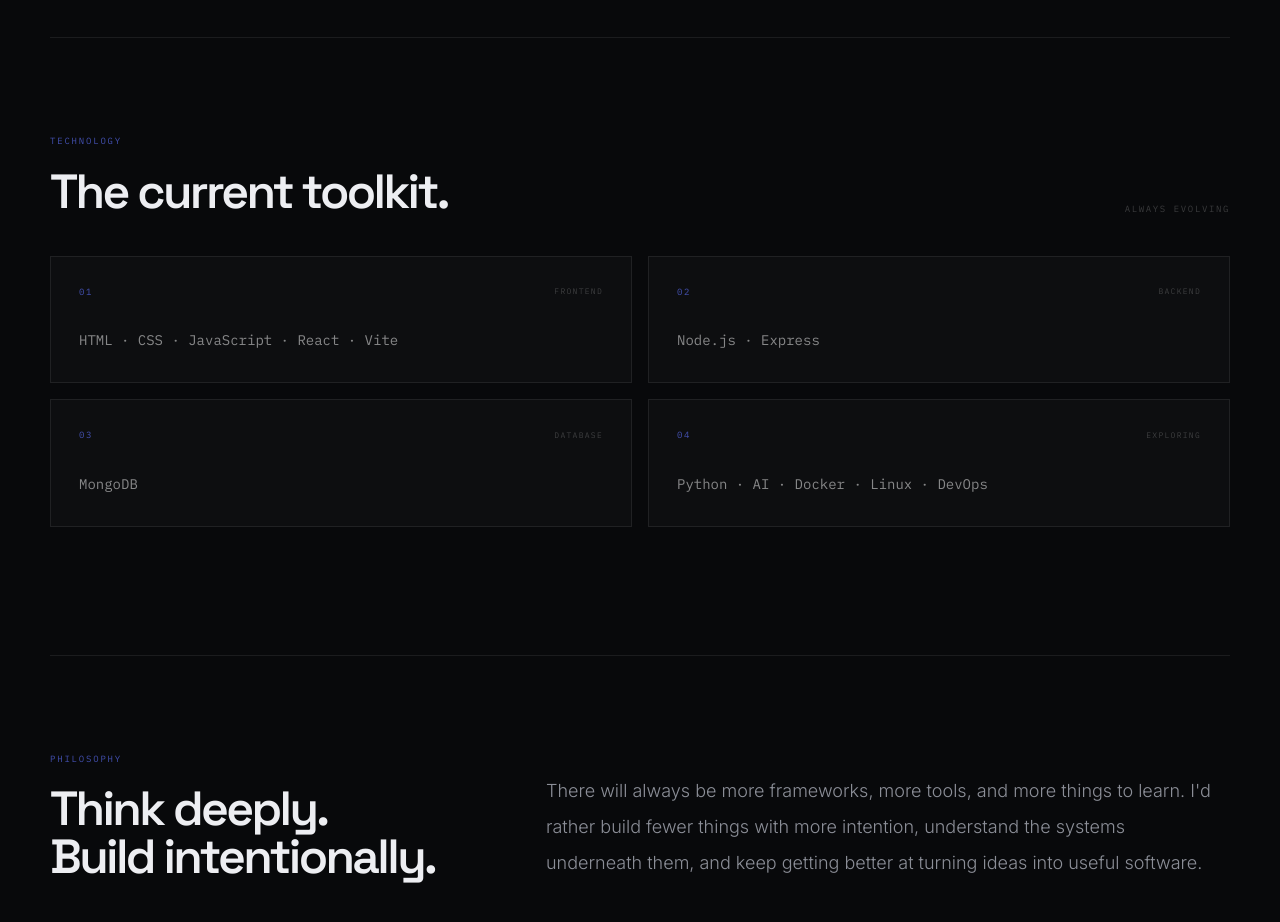
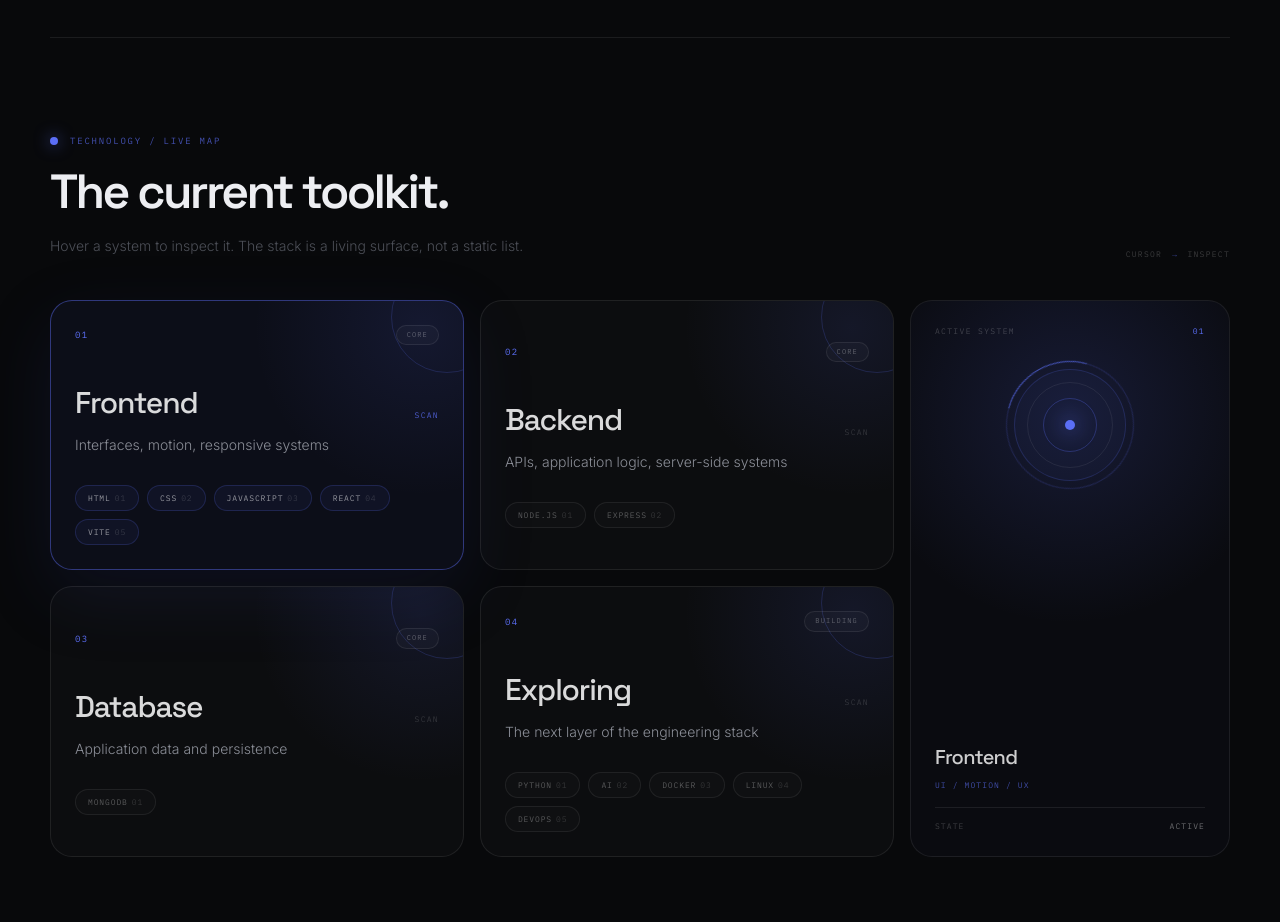
Before and after one commit to nityansh19/nityansh-portfolio, a Next.js app: page /about in a window 1280 px wide. Shown: the part 2980-3902 px from the top of the page. Built offline with nearby package versions, Linux system fonts and the light colour scheme.

Commit message:
feat: upgrade technology section with interactive toolkit cards

```diff
--- a/components/AboutExperience.tsx
+++ b/components/AboutExperience.tsx
@@ -2,6 +2,7 @@
 
 import { motion, useReducedMotion } from "framer-motion";
 import Link from "next/link";
+import { useState } from "react";
 
 const principles = [
   ["01", "Start with the problem", "Understand what is worth solving before deciding what to build."],
@@ -32,14 +33,44 @@ const journey = [
 ];
 
 const technologies = [
-  ["Frontend", "HTML · CSS · JavaScript · React · Vite"],
-  ["Backend", "Node.js · Express"],
-  ["Database", "MongoDB"],
-  ["Exploring", "Python · AI · Docker · Linux · DevOps"],
+  {
+    number: "01",
+    group: "Frontend",
+    mode: "CORE",
+    description: "Interfaces, motion, responsive systems",
+    stack: ["HTML", "CSS", "JavaScript", "React", "Vite"],
+    signal: "UI / MOTION / UX",
+  },
+  {
+    number: "02",
+    group: "Backend",
+    mode: "CORE",
+    description: "APIs, application logic, server-side systems",
+    stack: ["Node.js", "Express"],
+    signal: "API / LOGIC / SERVICES",
+  },
+  {
+    number: "03",
+    group: "Database",
+    mode: "CORE",
+    description: "Application data and persistence",
+    stack: ["MongoDB"],
+    signal: "DATA / MODELS / FLOW",
+  },
+  {
+    number: "04",
+    group: "Exploring",
+    mode: "BUILDING",
+    description: "The next layer of the engineering stack",
+    stack: ["Python", "AI", "Docker", "Linux", "DevOps"],
+    signal: "AI / SYSTEMS / INFRA",
+  },
 ];
 
 export default function AboutExperience() {
   const reducedMotion = useReducedMotion();
+  const [activeTech, setActiveTech] = useState<string>("Frontend");
+  const active = technologies.find((item) => item.group === activeTech) ?? technologies[0];
 
   return (
     <main className="min-h-screen px-6 pb-32 pt-36 sm:px-8 md:pt-44">
@@ -193,37 +224,131 @@ export default function AboutExperience() {
         </section>
 
         <section className="mt-24 border-t border-line pt-16 md:mt-32 md:pt-24">
-          <div className="flex flex-col justify-between gap-6 md:flex-row md:items-end">
+          <div className="flex flex-col justify-between gap-8 md:flex-row md:items-end">
             <div>
-              <p className="font-mono text-[9px] uppercase tracking-[0.2em] text-accent/70">
-                TECHNOLOGY
-              </p>
+              <div className="flex items-center gap-3 font-mono text-[9px] uppercase tracking-[0.2em] text-accent/70">
+                <span className="inline-flex h-2 w-2 rounded-full bg-accent shadow-[0_0_16px_rgba(91,110,245,.75)]" />
+                Technology / Live map
+              </div>
               <h2 className="mt-5 font-display text-4xl font-semibold tracking-[-0.055em] sm:text-5xl">
                 The current toolkit.
               </h2>
+              <p className="mt-4 max-w-xl text-sm leading-7 text-ink-faint">
+                Hover a system to inspect it. The stack is a living surface, not a static list.
+              </p>
             </div>
-            <span className="font-mono text-[9px] uppercase tracking-[0.18em] text-white/20">
-              Always evolving
-            </span>
+
+            <div className="hidden items-end gap-2 font-mono text-[8px] uppercase tracking-[0.16em] text-white/20 sm:flex">
+              <span>Cursor</span>
+              <span className="text-accent/60">→</span>
+              <span>Inspect</span>
+            </div>
           </div>
 
-          <div className="mt-10 grid gap-4 md:grid-cols-2">
-            {technologies.map(([group, stack], index) => (
-              <motion.div
-                key={group}
-                initial={{ opacity: 0, y: 18 }}
-                whileInView={{ opacity: 1, y: 0 }}
-                viewport={{ once: true, amount: 0.25 }}
-                transition={{ delay: index * 0.07, duration: 0.6 }}
-                className="border border-white/[0.08] bg-white/[0.018] p-7"
-              >
-                <div className="flex items-center justify-between">
-                  <span className="font-mono text-[9px] uppercase tracking-[0.18em] text-accent/70">0{index + 1}</span>
-                  <span className="font-mono text-[8px] uppercase tracking-[0.16em] text-white/20">{group}</span>
+          <div className="mt-10 grid gap-4 md:grid-cols-[1.45fr_0.55fr]">
+            <div className="grid gap-4 sm:grid-cols-2">
+              {technologies.map((item, index) => {
+                const isActive = activeTech === item.group;
+
+                return (
+                  <motion.button
+                    type="button"
+                    key={item.group}
+                    onMouseEnter={() => setActiveTech(item.group)}
+                    onFocus={() => setActiveTech(item.group)}
+                    whileHover={reducedMotion ? undefined : { y: -6 }}
+                    transition={{ duration: 0.25 }}
+                    className={`group relative min-h-[220px] overflow-hidden rounded-[22px] border p-6 text-left transition-all duration-300 ${
+                      isActive
+                        ? "border-accent/45 bg-accent/[0.055] shadow-[0_24px_70px_rgba(40,50,120,.18)]"
+                        : "border-white/[0.08] bg-white/[0.018] hover:border-white/[0.16] hover:bg-white/[0.03]"
+                    }`}
+                  >
+                    <div className="pointer-events-none absolute inset-0 bg-[radial-gradient(circle_at_90%_10%,rgba(91,110,245,.18),transparent_38%)] opacity-60 transition-opacity duration-300 group-hover:opacity-100" />
+                    <div className="pointer-events-none absolute -right-10 -top-10 h-28 w-28 rounded-full border border-accent/20 transition-transform duration-500 group-hover:scale-125" />
+                    <div className="pointer-events-none absolute -right-4 top-4 h-1.5 w-1.5 rounded-full bg-accent opacity-70 shadow-[0_0_14px_rgba(91,110,245,.9)]" />
+
+                    <div className="relative z-10 flex items-center justify-between">
+                      <span className="font-mono text-[9px] tracking-[0.16em] text-accent">{item.number}</span>
+                      <span className="rounded-full border border-white/[0.08] bg-white/[0.025] px-2.5 py-1 font-mono text-[7px] uppercase tracking-[0.16em] text-white/30">
+                        {item.mode}
+                      </span>
+                    </div>
+
+                    <div className="relative z-10 mt-10">
+                      <div className="flex items-end justify-between gap-4">
+                        <h3 className="font-display text-2xl font-medium tracking-[-0.04em] text-white/85 sm:text-3xl">
+                          {item.group}
+                        </h3>
+                        <span className={`font-mono text-[8px] uppercase tracking-[0.16em] transition-colors ${isActive ? "text-accent/80" : "text-white/15"}`}>
+                          scan
+                        </span>
+                      </div>
+                      <p className="mt-3 max-w-xs text-sm leading-6 text-ink-dim">{item.description}</p>
+                    </div>
+
+                    <div className="relative z-10 mt-7 flex flex-wrap gap-2">
+                      {item.stack.map((tool, toolIndex) => (
+                        <span
+                          key={tool}
+                          className={`rounded-full border px-3 py-1.5 font-mono text-[8px] uppercase tracking-[0.11em] transition-all duration-300 ${
+                            isActive
+                              ? "border-accent/20 bg-accent/[0.06] text-white/55"
+                              : "border-white/[0.07] bg-white/[0.015] text-white/30"
+                          }`}
+                        >
+                          {tool}
+                          <span className="ml-1 text-white/15">{String(toolIndex + 1).padStart(2, "0")}</span>
+                        </span>
+                      ))}
+                    </div>
+
+                    <div className="absolute bottom-0 left-0 right-0 h-px bg-gradient-to-r from-transparent via-accent/50 to-transparent opacity-0 transition-opacity duration-300 group-hover:opacity-100" />
+                  </motion.button>
+                );
+              })}
+            </div>
+
+            <motion.aside
+              key={active.group}
+              initial={reducedMotion ? undefined : { opacity: 0, y: 8 }}
+              animate={reducedMotion ? undefined : { opacity: 1, y: 0 }}
+              className="relative min-h-[220px] overflow-hidden rounded-[22px] border border-white/[0.08] bg-[#0a0b10] p-6"
+            >
+              <div className="pointer-events-none absolute inset-0 bg-[radial-gradient(circle_at_50%_20%,rgba(91,110,245,.16),transparent_45%)]" />
+              <div className="relative flex h-full min-h-[188px] flex-col justify-between">
+                <div>
+                  <div className="flex items-center justify-between font-mono text-[8px] uppercase tracking-[0.17em] text-white/20">
+                    <span>Active system</span>
+                    <span className="text-accent">{active.number}</span>
+                  </div>
+                  <div className="mt-8 flex items-center justify-center">
+                    <div className="relative flex h-28 w-28 items-center justify-center rounded-full border border-accent/20 bg-accent/[0.035]">
+                      <div className="absolute inset-3 rounded-full border border-white/[0.07]" />
+                      <div className="absolute inset-7 rounded-full border border-accent/30" />
+                      <div className="h-2.5 w-2.5 rounded-full bg-accent shadow-[0_0_20px_rgba(91,110,245,.9)]" />
+                      {!reducedMotion && (
+                        <motion.div
+                          className="absolute inset-[-9px] rounded-full border border-accent/20 border-t-accent/70"
+                          animate={{ rotate: 360 }}
+                          transition={{ repeat: Infinity, duration: 7, ease: "linear" }}
+                        />
+                      )}
+                    </div>
+                  </div>
                 </div>
-                <p className="mt-7 font-mono text-sm leading-7 text-white/50">{stack}</p>
-              </motion.div>
-            ))}
+
+                <div>
+                  <div className="font-display text-xl tracking-[-0.035em] text-white/80">{active.group}</div>
+                  <div className="mt-2 font-mono text-[8px] uppercase tracking-[0.14em] text-accent/65">{active.signal}</div>
+                  <div className="mt-4 h-px w-full bg-white/[0.08]" />
+                  <div className="mt-3 flex justify-between font-mono text-[8px] uppercase tracking-[0.14em] text-white/20">
+                    <span>State</span>
+                    <span className="text-white/40">ACTIVE</span>
+                  </div>
+                </div>
+              </div>
+            </motion.aside>
           </div>
         </section>
 
```
